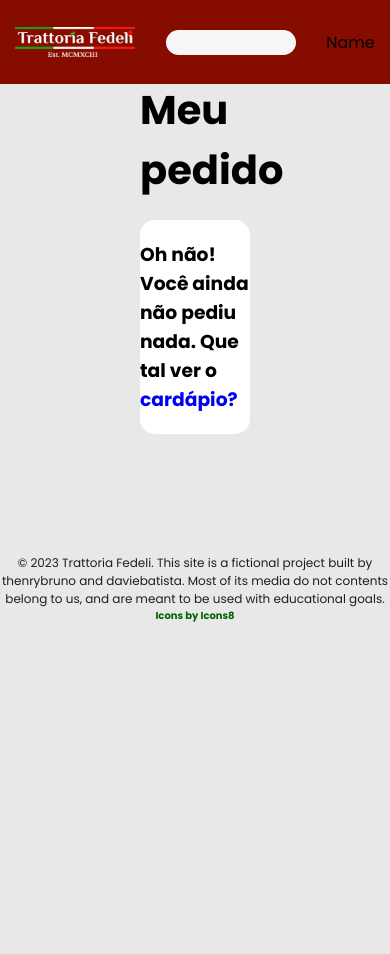
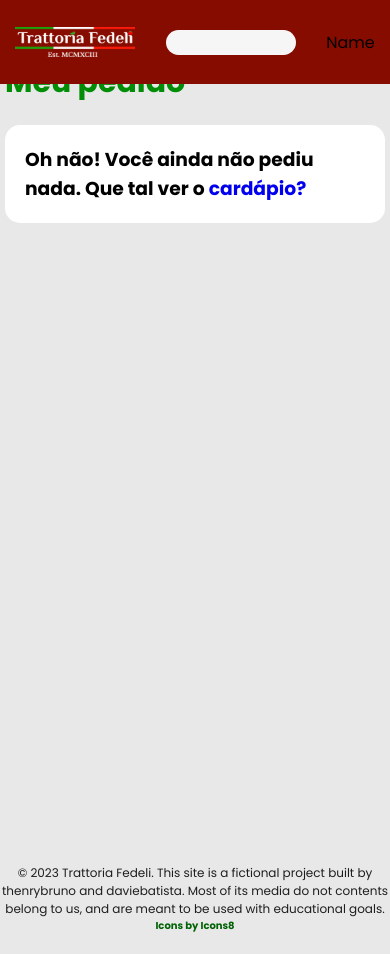
Before and after one commit to thenrybruno/trattoria-fedeli-frontend, a Next.js app: page /user in a window 390 px wide. Before the commit the page ends 844 px from the top, so only its background shows below. Built offline with nearby package versions, Linux system fonts and the light colour scheme.

Commit message:
feat: added user command area

```diff
--- a/src/app/user/page.tsx
+++ b/src/app/user/page.tsx
@@ -7,6 +7,7 @@ import { ReactNode, useEffect, useState } from 'react'
 import Footer from '@/src/components/common/Footer'
 import { ProductType } from '@/src/services/products'
 import Link from 'next/link'
+import { useRouter } from 'next/navigation'
 
 type CommandEntry = {
     product: ProductType
@@ -52,6 +53,7 @@ const TableRow = (props: {
     entry: CommandEntry
 })  =>  {
     const [command, setCommand] = useState<ProductType[]>([])
+    const router = useRouter()
 
     useEffect(() =>{
         const storedCommand = localStorage.getItem('command')
@@ -65,6 +67,7 @@ const TableRow = (props: {
         const updateCart = [...command, product]
         localStorage.setItem('command', JSON.stringify(updateCart))
         setCommand(updateCart)
+        router.refresh()
     }
 
     const removeProduct = (productId: number) =>{
@@ -75,6 +78,7 @@ const TableRow = (props: {
             updatedCart.splice(productIndex, 1)
             localStorage.setItem('command', JSON.stringify(updatedCart))
             setCommand(updatedCart)
+            router.refresh()
         }
     }
 
@@ -91,13 +95,19 @@ const TableRow = (props: {
             </span>
             <span className={styles.divide}>
                 <p>
-                    R$ {(props.entry.product.price * props.entry.quantity)}
+                    R$ {(props.entry.product.price * props.entry.quantity).toFixed(2)}
                 </p>
                 <span className={styles.buttons}>
-                    <button className={styles.button + " " + styles.add} onClick={()=> addProduct(props.entry.product)}>
+                    <button className={styles.button + " " + styles.add} onClick={()=> {
+                            addProduct(props.entry.product)
+                        }
+                    }>
                         +
                     </button>
-                    <button className={styles.button + " " + styles.remove} onClick={()=> removeProduct(props.entry.product.id)}>
+                    <button className={styles.button + " " + styles.remove} onClick={()=> {
+                            removeProduct(props.entry.product.id)
+                        }
+                    }>
                         -
                     </button>
                 </span>
--- a/src/app/user/styles.module.scss
+++ b/src/app/user/styles.module.scss
@@ -1,18 +1,22 @@
 @import '@/src/styles/globals';
 
 .main   {
+    display: flex;
+    flex-direction: column;
+    min-height: 100vh;
     padding: 80px 140px;
 }
 
 .dashboard  {
     background-color: $white-color;
     border-radius: 15px;
-    margin: 20px 0px;
     padding: 20px 0px;
 }
 
 .h1 {
+    color: $light-green-color;
     font-size: 40px;
+    margin-bottom: 20px;
 }
 
 .tr {
@@ -72,3 +76,68 @@
 .thumbnail  {
     width: 60px;
 }
+
+@media  (max-width: 1220px) {
+    .main   {
+        padding: 80px 100px;
+    }
+
+    .tr {
+        h6  {
+            width: 180px;
+        }
+    }
+    .divide {
+        font-size: 10px;
+        width: 180px;
+    }
+
+    .dashboard  {
+        padding: 20px 40px;
+    }
+
+    .thumbnail  {
+        width: 40px;
+    }
+
+    .button {
+        font-size: 14px;
+        height: 15px;
+        width: 15px;
+    }
+}
+
+@media  (max-width: 768px)  {
+    .h1 {
+        font-size: 30px;
+    }
+
+    .main   {
+        padding: 60px 30px;
+    }
+
+    .dashboard  {
+        padding: 20px;
+    }
+
+    .tr {
+        h6  {
+            width: 140px;
+        }
+    }
+
+    .divide {
+        font-size: 8px;
+        width: 120px;
+    }
+
+    .thumbnail  {
+        width: 30px;
+    }
+}
+
+@media  (max-width: 425px)  {
+    .main   {
+        padding: 60px 5px;
+    }
+}
```
